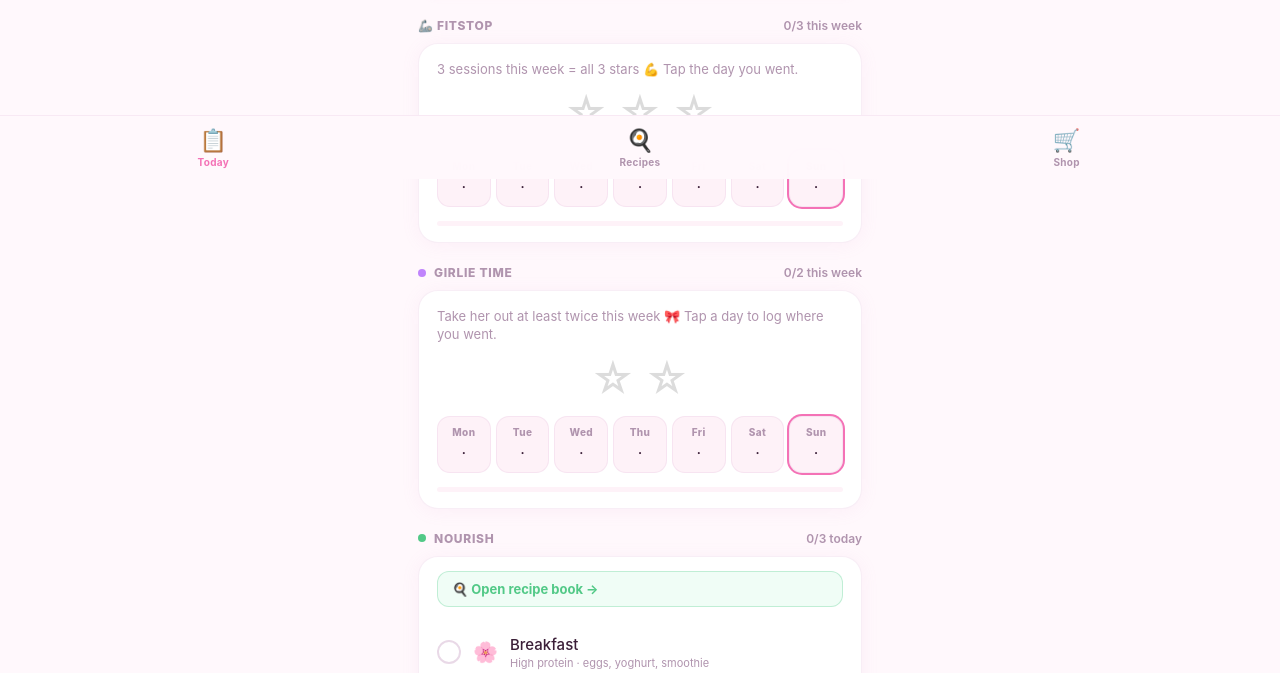
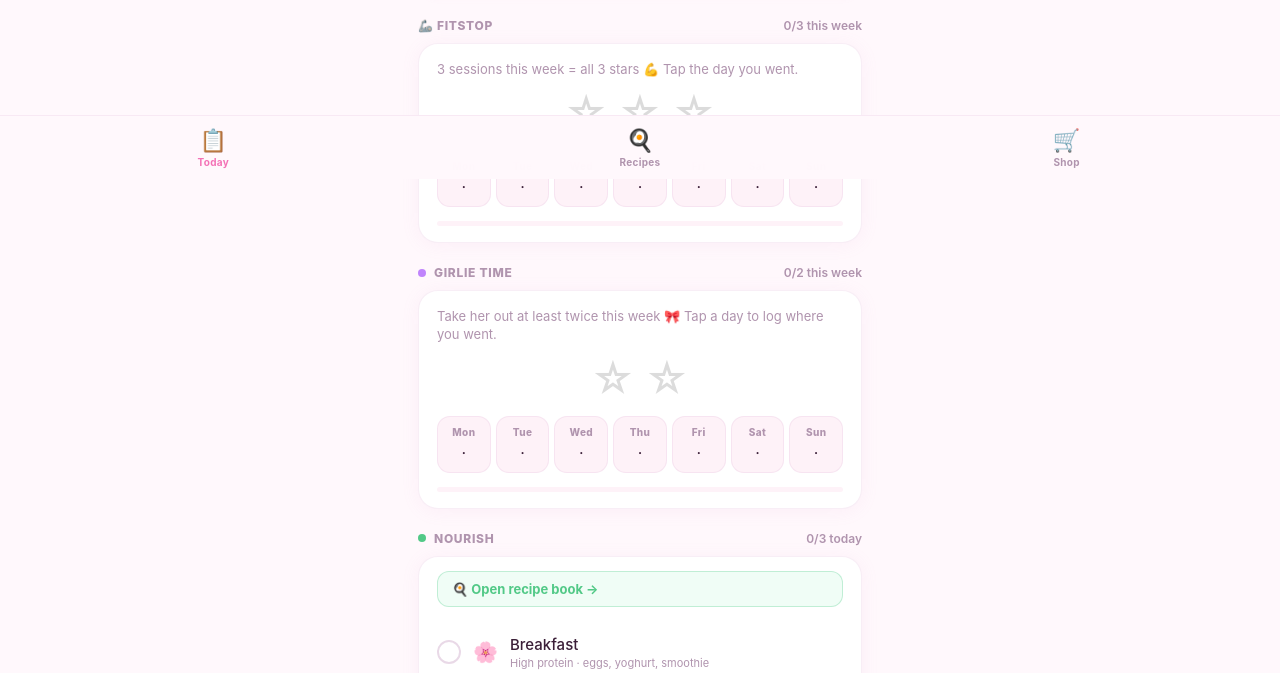
Before and after one commit to thutch24/GYLT, a plain HTML site: page index.html in a window 1280 px wide. Shown: the part 621-1294 px from the top of the page. Drawn offline with nearby package versions, Linux system fonts and the light colour scheme.

Commit message:
Add files via upload

```diff
--- a/index.html
+++ b/index.html
@@ -691,7 +691,7 @@ function save() {
   });
 }
 function uid()  { return Date.now().toString(36)+Math.random().toString(36).slice(2); }
-function td()   { return new Date().toISOString().slice(0,10); }
+function td()   { const d=new Date(Date.now()+10*3600000); return d.toISOString().slice(0,10); }
 function weekKey() {
   const d=new Date(); d.setHours(0,0,0,0);
   d.setDate(d.getDate()-((d.getDay()+6)%7));
```
